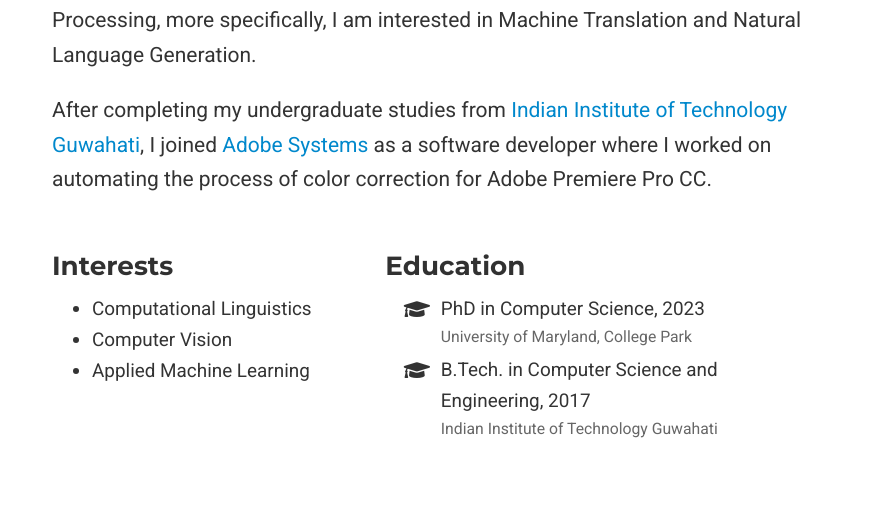
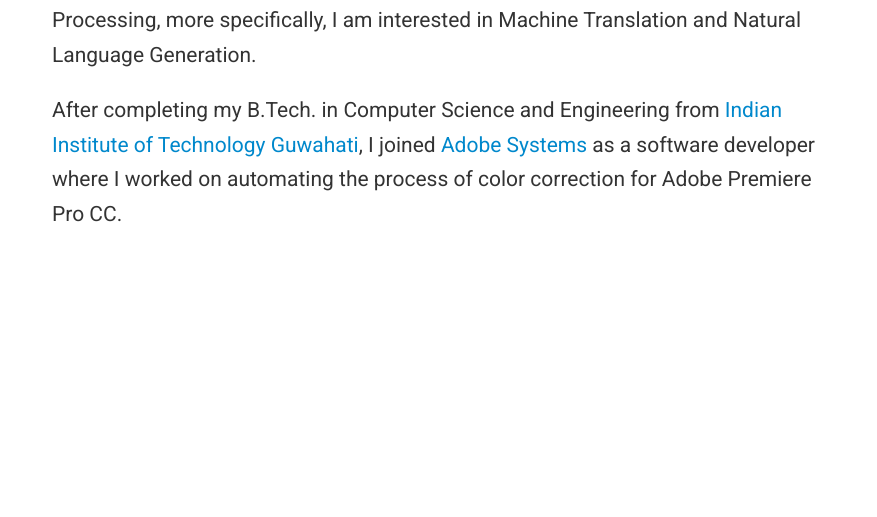
Before and after one commit to sweta20/sweta20.github.io, a plain HTML site: page authors/admin/index.html in a window 1280 px wide. Shown: the part 234-751 px from the top of the page, 403-1280 px from the left. Drawn offline with nearby package versions, Linux system fonts and the light colour scheme; some packages are replaced by stand-ins of ours; some icons are missing.

Commit message:
rebuilding site Wed Jan  8 04:31:55 EST 2020

```diff
--- a/authors/admin/index.html
+++ b/authors/admin/index.html
@@ -582,49 +582,13 @@
 
 
     <p>I am a second year PhD student at the <a href="http://www.cs.umd.edu/">Computer Science Department</a> of the University of Maryland, College Park. I work with my advisor <a href="http://www.cs.umd.edu/~marine/">Marine Carpuat</a> and other members of the <a href="https://wiki.umiacs.umd.edu/clip/index.php/Main_Page">CLIP lab</a>. My research focus is on Natural Language Processing, more specifically, I am interested in Machine Translation and Natural Language Generation.</p>
-<p>After completing my undergraduate studies from <a href="http://www.iitg.ac.in/">Indian Institute of Technology Guwahati</a>, I joined <a href="https://www.adobe.com/in/">Adobe Systems</a> as a software developer where I worked on automating the process of color correction for Adobe Premiere Pro CC.</p>
+<p>After completing my  B.Tech. in Computer Science and Engineering from <a href="http://www.iitg.ac.in/">Indian Institute of Technology Guwahati</a>, I joined <a href="https://www.adobe.com/in/">Adobe Systems</a> as a software developer where I worked on automating the process of color correction for Adobe Premiere Pro CC.</p>
 
 
     <div class="row">
 
 
-      <div class="col-md-5">
-        <h3>Interests</h3>
-        <ul class="ul-interests">
 
-          <li>Computational Linguistics</li>
-
-          <li>Computer Vision</li>
-
-          <li>Applied Machine Learning</li>
-
-        </ul>
-      </div>
-
-
-
-      <div class="col-md-7">
-        <h3>Education</h3>
-        <ul class="ul-edu fa-ul">
-
-          <li>
-            <i class="fa-li fas fa-graduation-cap"></i>
-            <div class="description">
-              <p class="course">PhD in Computer Science, 2023</p>
-              <p class="institution">University of Maryland, College Park</p>
-            </div>
-          </li>
-
-          <li>
-            <i class="fa-li fas fa-graduation-cap"></i>
-            <div class="description">
-              <p class="course">B.Tech. in Computer Science and Engineering, 2017</p>
-              <p class="institution">Indian Institute of Technology Guwahati</p>
-            </div>
-          </li>
-
-        </ul>
-      </div>
 
 
     </div>
--- a/authors/index.xml
+++ b/authors/index.xml
@@ -82,7 +82,7 @@
       <pubDate>Mon, 01 Jan 0001 00:00:00 +0000</pubDate>
       <guid>/authors/admin/</guid>
       <description>&lt;p&gt;I am a second year PhD student at the &lt;a href=&#34;http://www.cs.umd.edu/&#34;&gt;Computer Science Department&lt;/a&gt; of the University of Maryland, College Park. I work with my advisor &lt;a href=&#34;http://www.cs.umd.edu/~marine/&#34;&gt;Marine Carpuat&lt;/a&gt; and other members of the &lt;a href=&#34;https://wiki.umiacs.umd.edu/clip/index.php/Main_Page&#34;&gt;CLIP lab&lt;/a&gt;. My research focus is on Natural Language Processing, more specifically, I am interested in Machine Translation and Natural Language Generation.&lt;/p&gt;
-&lt;p&gt;After completing my undergraduate studies from &lt;a href=&#34;http://www.iitg.ac.in/&#34;&gt;Indian Institute of Technology Guwahati&lt;/a&gt;, I joined &lt;a href=&#34;https://www.adobe.com/in/&#34;&gt;Adobe Systems&lt;/a&gt; as a software developer where I worked on automating the process of color correction for Adobe Premiere Pro CC.&lt;/p&gt;
+&lt;p&gt;After completing my  B.Tech. in Computer Science and Engineering from &lt;a href=&#34;http://www.iitg.ac.in/&#34;&gt;Indian Institute of Technology Guwahati&lt;/a&gt;, I joined &lt;a href=&#34;https://www.adobe.com/in/&#34;&gt;Adobe Systems&lt;/a&gt; as a software developer where I worked on automating the process of color correction for Adobe Premiere Pro CC.&lt;/p&gt;
 </description>
     </item>
 
```
Also changed, not shown: index.html (+1 -37 lines), index.json (+1 -1 lines).
